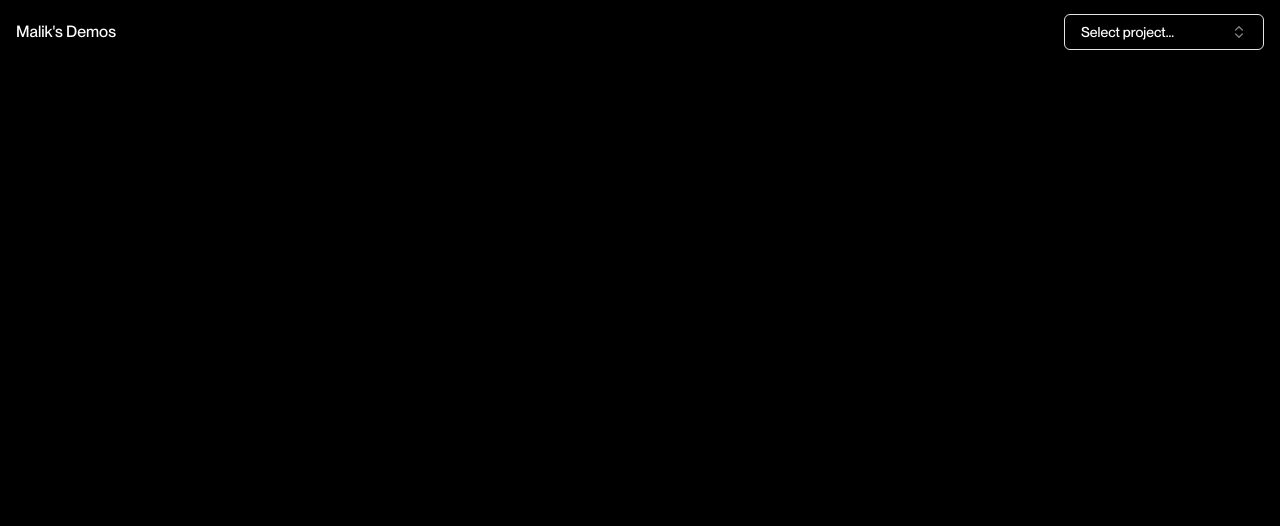
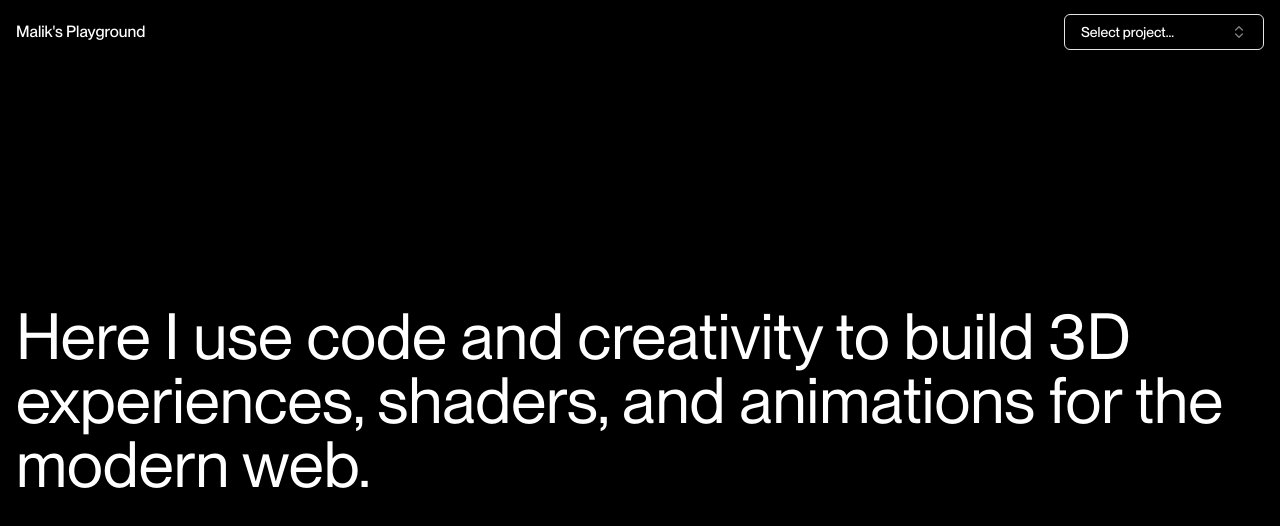
Before and after one commit to malikkotb/demos, a Next.js app: page / in a window 1280 px wide. Shown: the top 526 px of the page. Built offline with nearby package versions, Linux system fonts and the light colour scheme.

Commit message:
updates to main page

```diff
--- a/app/globals.css
+++ b/app/globals.css
@@ -3,16 +3,18 @@
 @tailwind utilities;
 
 @font-face {
-  font-family: 'PP Neue Montreal';
-  src: url('/fonts/PP_Neue_Montreal/PPNeueMontreal-Regular.otf') format('opentype');
+  font-family: "PP Neue Montreal";
+  src: url("/fonts/PP_Neue_Montreal/PPNeueMontreal-Regular.otf")
+    format("opentype");
   font-weight: 400;
   font-style: normal;
   font-display: swap;
 }
 
 @font-face {
-  font-family: 'PP Neue Montreal';
-  src: url('/fonts/PP_Neue_Montreal/PPNeueMontreal-Medium.otf') format('opentype');
+  font-family: "PP Neue Montreal";
+  src: url("/fonts/PP_Neue_Montreal/PPNeueMontreal-Medium.otf")
+    format("opentype");
   font-weight: 500;
   font-style: normal;
   font-display: swap;
@@ -82,13 +84,23 @@
   }
 }
 
+::selection {
+  background: white;
+  color: black;
+}
+
+::-moz-selection {
+  background: white;
+  color: black;
+}
+
 @layer base {
   * {
     @apply border-border;
   }
   body {
     @apply bg-background text-foreground;
-    font-family: 'PP Neue Montreal', sans-serif;
+    font-family: "PP Neue Montreal", sans-serif;
     font-weight: 500;
   }
 }
--- a/app/layout.tsx
+++ b/app/layout.tsx
@@ -28,7 +28,7 @@ export default function RootLayout({
           >
             Malik's Demos
           </a> */}
-          <div>Malik&apos;s Demos</div>
+          <a href='/'>Malik&apos;s Playground</a>
           <div
             style={{ zIndex: 100 }}
             // className='absolute left-1/2 -translate-x-1/2 py-2'
--- a/app/page.tsx
+++ b/app/page.tsx
@@ -1,7 +1,13 @@
-
 export default function Home() {
   return (
-    <main>
+    <main className='flex p-4 items-center justify-center h-screen'>
+      <div
+        style={{ fontWeight: 400 }}
+        className='text-[10vw] leading-[1] lg:text-[5vw] text-white'
+      >
+        Here I use code and creativity to build 3D experiences,
+        shaders, and animations for the modern web.
+      </div>
     </main>
   );
 }
```
